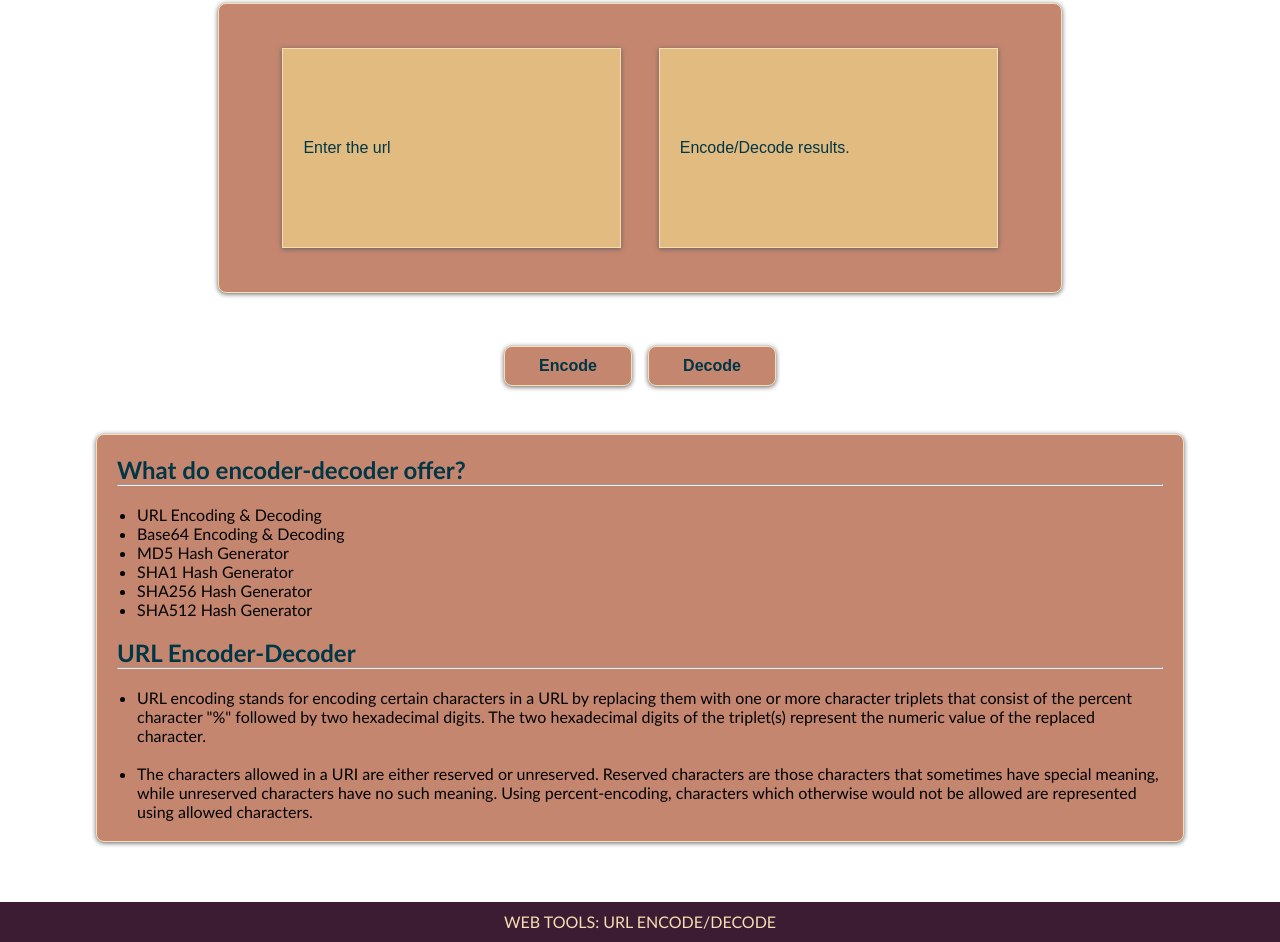
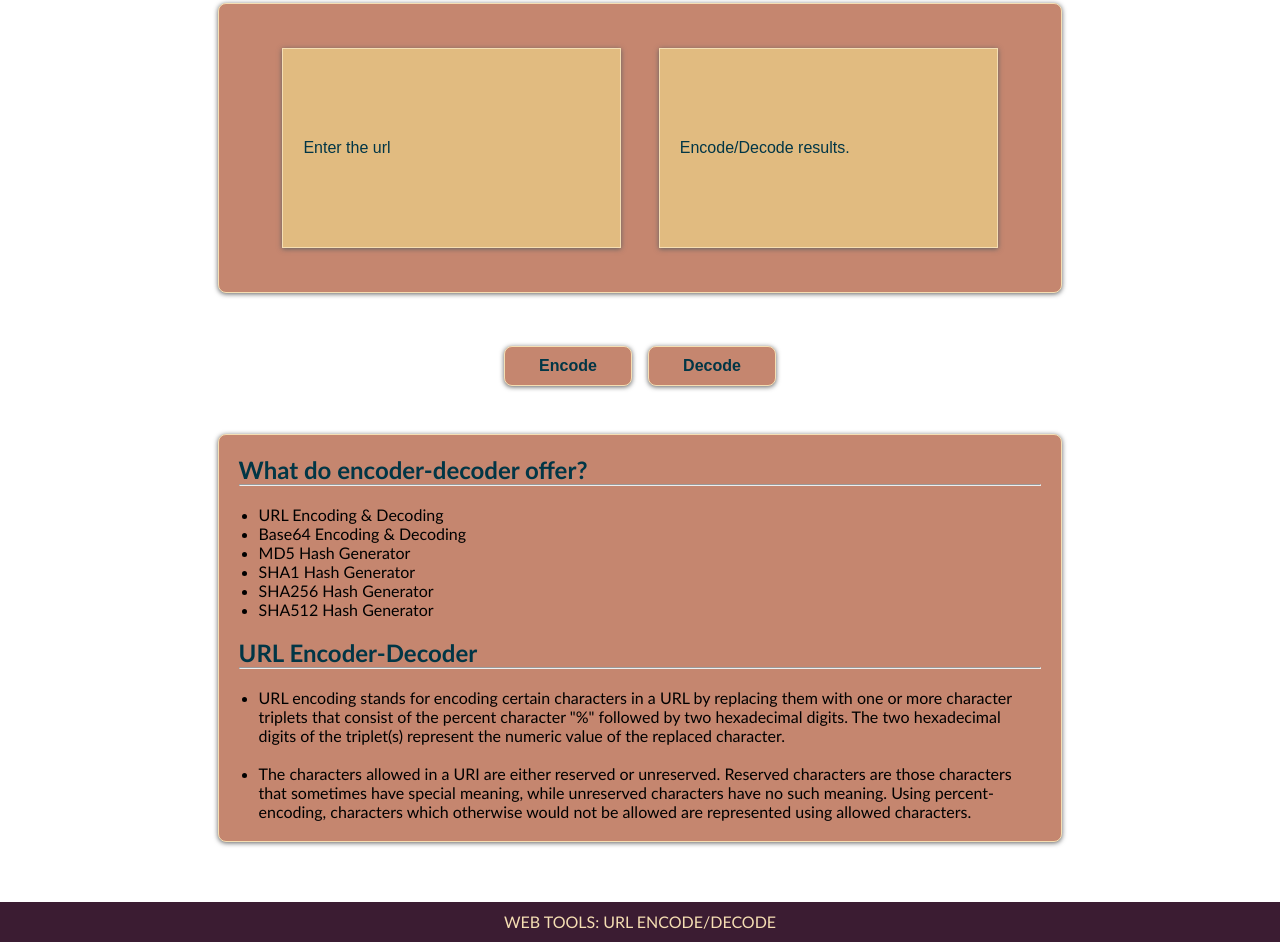
Before and after one commit to ashhadimam07/encoders-decoders-web-utilities, a website: page index.html in a window 1280 px wide. Shown: the part 213-1155 px from the top of the page. Drawn offline with nearby package versions, Linux system fonts and the light colour scheme.

Commit message:
Change content width

```diff
--- a/style.css
+++ b/style.css
@@ -149,7 +149,7 @@ input[type=text] {
   background-color: #c5866f;
   border-radius: 8px;
   box-shadow: 0 1px 5px rgb(97, 97, 97);
-  width: 85%;
+  width: 66%;
   padding: 20px;
   margin-top: 40px;
 }
```
